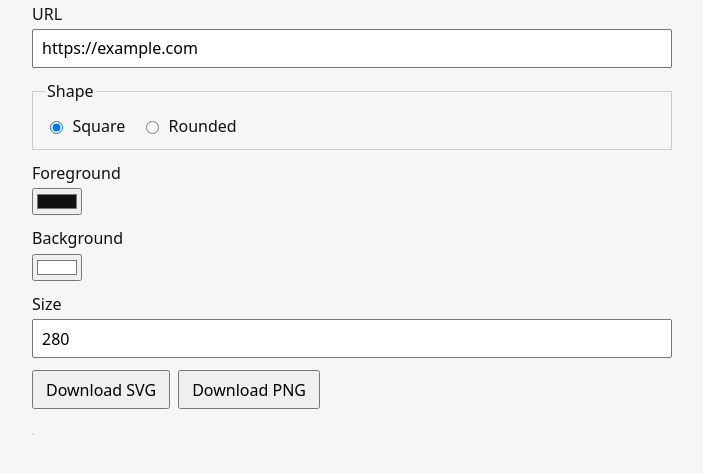
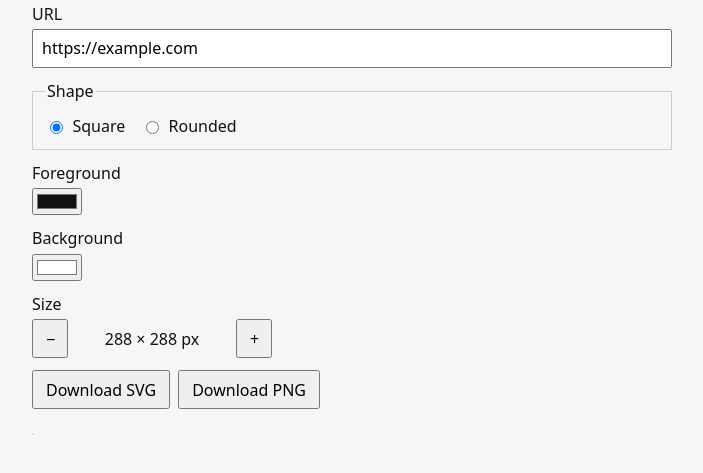
Before and after one commit to sjanhunen/qrmaker, a website built with Vite: page index.html in a window 1280 px wide. Shown: the part 87-560 px from the top of the page, without its empty margins (288-991 px from the left). Built offline with nearby package versions, Linux system fonts and the light colour scheme; what qr-code-styling would draw is missing.

Commit message:
Switch to button only size controls

```diff
--- a/index.html
+++ b/index.html
@@ -44,18 +44,15 @@
           <input id="background" name="background" type="color" value="#ffffff" />
         </label>
 
-        <label>
-          Size
-          <input
-            id="size"
-            name="size"
-            type="number"
-            min="128"
-            max="1024"
-            step="16"
-            value="280"
-          />
-        </label>
+        <div class="size-control">
+          <span id="size-label">Size</span>
+          <div class="stepper" role="group" aria-labelledby="size-label">
+            <button type="button" id="size-decrease" aria-label="Decrease size">−</button>
+            <output id="size-readout" for="size">288 × 288 px</output>
+            <button type="button" id="size-increase" aria-label="Increase size">+</button>
+          </div>
+          <input type="hidden" id="size" name="size" value="288" />
+        </div>
 
         <div class="actions">
           <button type="button" id="download-svg">Download SVG</button>
--- a/src/main.js
+++ b/src/main.js
@@ -4,9 +4,16 @@ import "./style.css";
 
 const QUIET_ZONE_MODULES = 4;
 const ERROR_CORRECTION = "Q";
+const MIN_SIZE = 128;
+const MAX_SIZE = 1024;
+const SIZE_STEP = 16;
 
 const preview = document.querySelector("#preview");
 const form = document.querySelector("#options");
+const sizeInput = document.querySelector("#size");
+const sizeReadout = document.querySelector("#size-readout");
+const sizeDecrease = document.querySelector("#size-decrease");
+const sizeIncrease = document.querySelector("#size-increase");
 
 function readOptions() {
   const data = new FormData(form);
@@ -73,8 +80,34 @@ function toQrOptions({ data, shape, foreground, background, size }) {
   };
 }
 
+function formatSize(size) {
+  return `${size} × ${size} px`;
+}
+
+function syncSizeControls(size) {
+  sizeReadout.textContent = formatSize(size);
+  sizeDecrease.disabled = size <= MIN_SIZE;
+  sizeIncrease.disabled = size >= MAX_SIZE;
+}
+
+function setSize(size) {
+  const next = Math.min(MAX_SIZE, Math.max(MIN_SIZE, size));
+  sizeInput.value = String(next);
+  syncSizeControls(next);
+  sizeInput.dispatchEvent(new Event("input", { bubbles: true }));
+}
+
+sizeDecrease.addEventListener("click", () => {
+  setSize(Number(sizeInput.value) - SIZE_STEP);
+});
+
+sizeIncrease.addEventListener("click", () => {
+  setSize(Number(sizeInput.value) + SIZE_STEP);
+});
+
 const initial = readOptions();
 let lastData = initial.data;
+syncSizeControls(initial.size);
 
 const qr = new QRCodeStyling(toQrOptions(initial));
 qr.append(preview);
@@ -83,7 +116,8 @@ form.addEventListener("input", () => {
   const options = readOptions();
   if (options.data) lastData = options.data;
   if (!lastData) return;
-  if (!Number.isInteger(options.size) || options.size < 128 || options.size > 1024) return;
+  if (!Number.isInteger(options.size) || options.size < MIN_SIZE || options.size > MAX_SIZE) return;
+  if ((options.size - MIN_SIZE) % SIZE_STEP !== 0) return;
 
   qr.update(toQrOptions({ ...options, data: lastData }));
 });
--- a/src/style.css
+++ b/src/style.css
@@ -46,10 +46,34 @@ fieldset label {
   gap: 0.4rem;
 }
 
-input[type="url"],
-input[type="number"] {
+input[type="url"] {
   font: inherit;
   padding: 0.4rem 0.5rem;
+}
+
+.size-control {
+  display: grid;
+  gap: 0.25rem;
+}
+
+.stepper {
+  display: flex;
+  align-items: center;
+  gap: 0.5rem;
+}
+
+.stepper output {
+  min-width: 9.5rem;
+  font-variant-numeric: tabular-nums;
+  text-align: center;
+}
+
+.stepper button {
+  width: 2.25rem;
+}
+
+.stepper button:disabled {
+  opacity: 0.35;
 }
 
 .actions {
```
